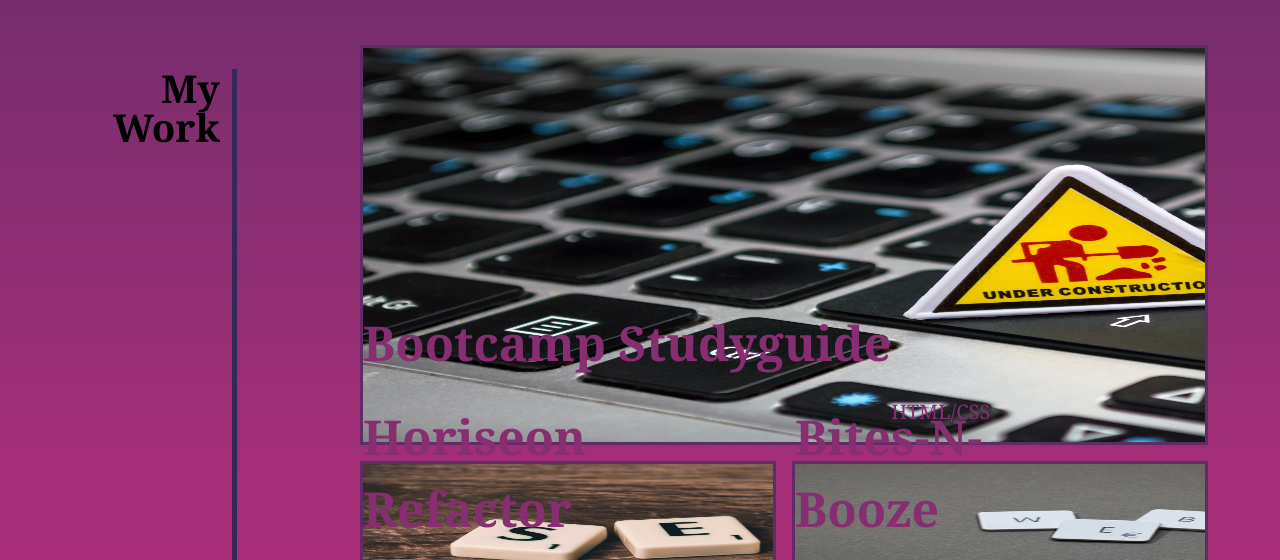
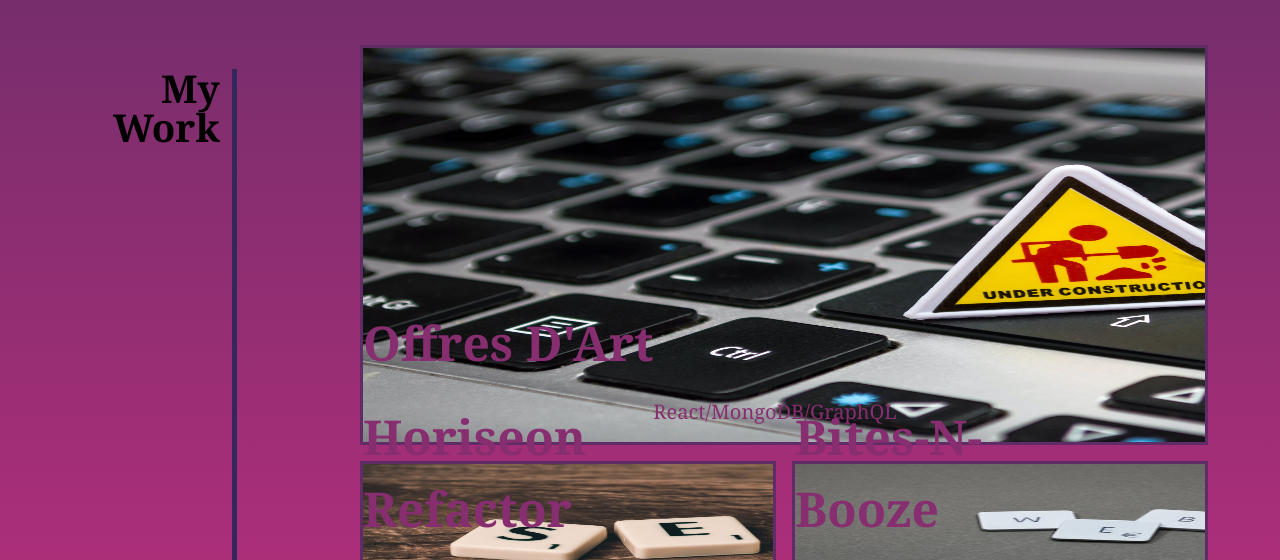
Before and after one commit to Cashew1337/Mod2-HW, a plain HTML site: page index.html in a window 1280 px wide. Shown: the part 664-1224 px from the top of the page. Drawn offline with Linux system fonts and the light colour scheme.

Commit message:
Update index.html

```diff
--- a/index.html
+++ b/index.html
@@ -44,9 +44,9 @@
 
             <div class="projects">
 
-                <a href="#" class="flex-item studyguide">
-                        <h3>Bootcamp Studyguide</h3>
-                        <span>HTML/CSS</span>
+                <a href="https://nameless-springs-87426-ab7084b2cd1d.herokuapp.com/" class="flex-item studyguide">
+                        <h3>Offres D'Art</h3>
+                        <span>React/MongoDB/GraphQL</span>
                 </a>
 
                 <a href="https://cashew1337.github.io/Mod1-HW/" target="_blank" class="flex-item horiseon">
```
